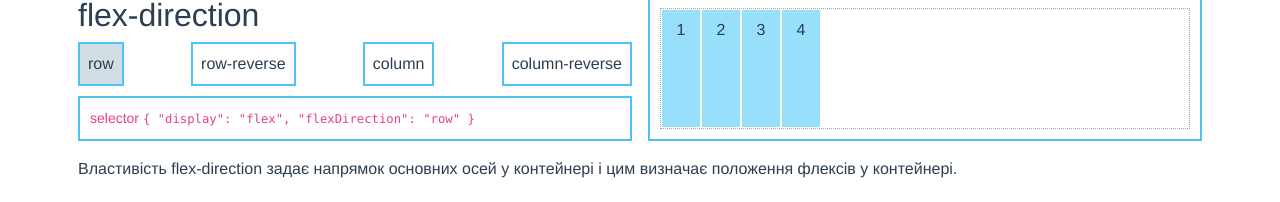
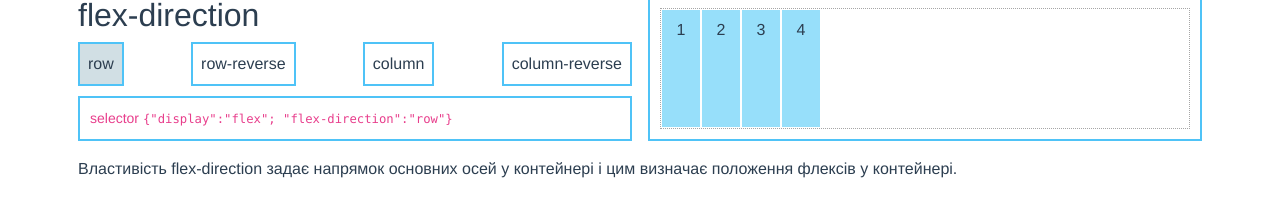
Before and after one commit to Tkachyshyn-Andrei/test_flexbox_shpargalka, a Vue app: page / in a window 1280 px wide. Shown: the part 128-330 px from the top of the page. Built offline with nearby package versions, Linux system fonts and the light colour scheme.

Commit message:
add replace

```diff
--- a/src/components/VFlexDirection.vue
+++ b/src/components/VFlexDirection.vue
@@ -12,7 +12,7 @@
       </div>
       <div class="example-code code">
         selector
-        <code v-text="style">
+        <code v-text="showStyle">
         </code>
       </div>
     </div>
@@ -67,16 +67,31 @@ export default {
     style() {
       return {
         display: 'flex',
-        flexDirection: this.direction
+        [this.kebabCase('flexDirection')]: this.direction
       }
     },
+    showStyle:
+        function () {
+          return JSON.stringify(this.style).replace(',', '; ')
+      // const object = JSON.stringify(this.style);
+      // let str = ''; // начальное значение - пустые кавычки
+      // for (let property in object) {
+      //   // console.log(`${property}: ${object[property]}`);
+      //   // return object.replace(',', '; ');
+      //   return object.includes('{').
+      // // }
+      //
+      // // console.log(str)
+      // return str;
+    }
   },
   methods: {
     setActiveClass(styleName) {
       this.activeClass = styleName;
       this.direction = styleName.label;
-      console.log(this.style)
-      console.log(this.kebabCase('flexDirection'))
+      // console.log(this.style)
+      // console.log(JSON.stringify(this.style)[2])
+      // console.log({...this.style})
     },
     kebabCase(str) {
       return str.split('').map((letter, idx) => {
```
